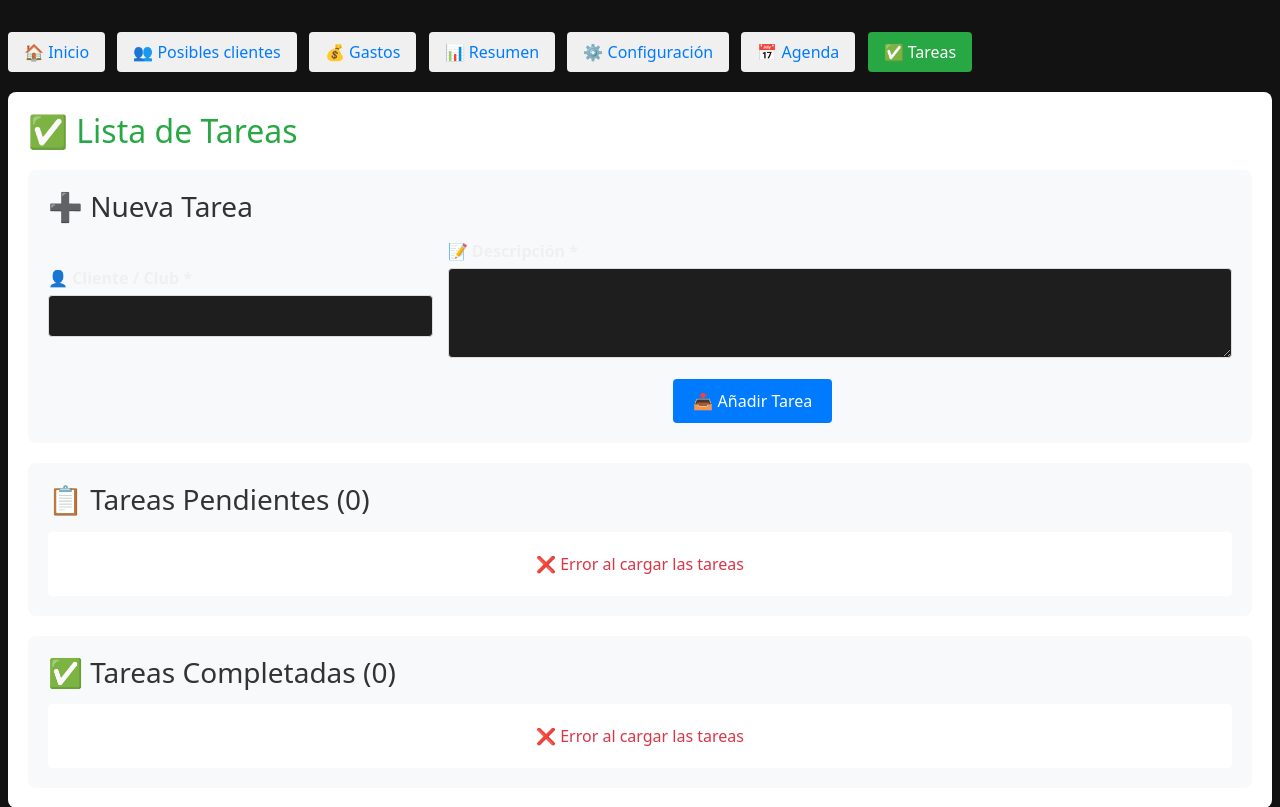
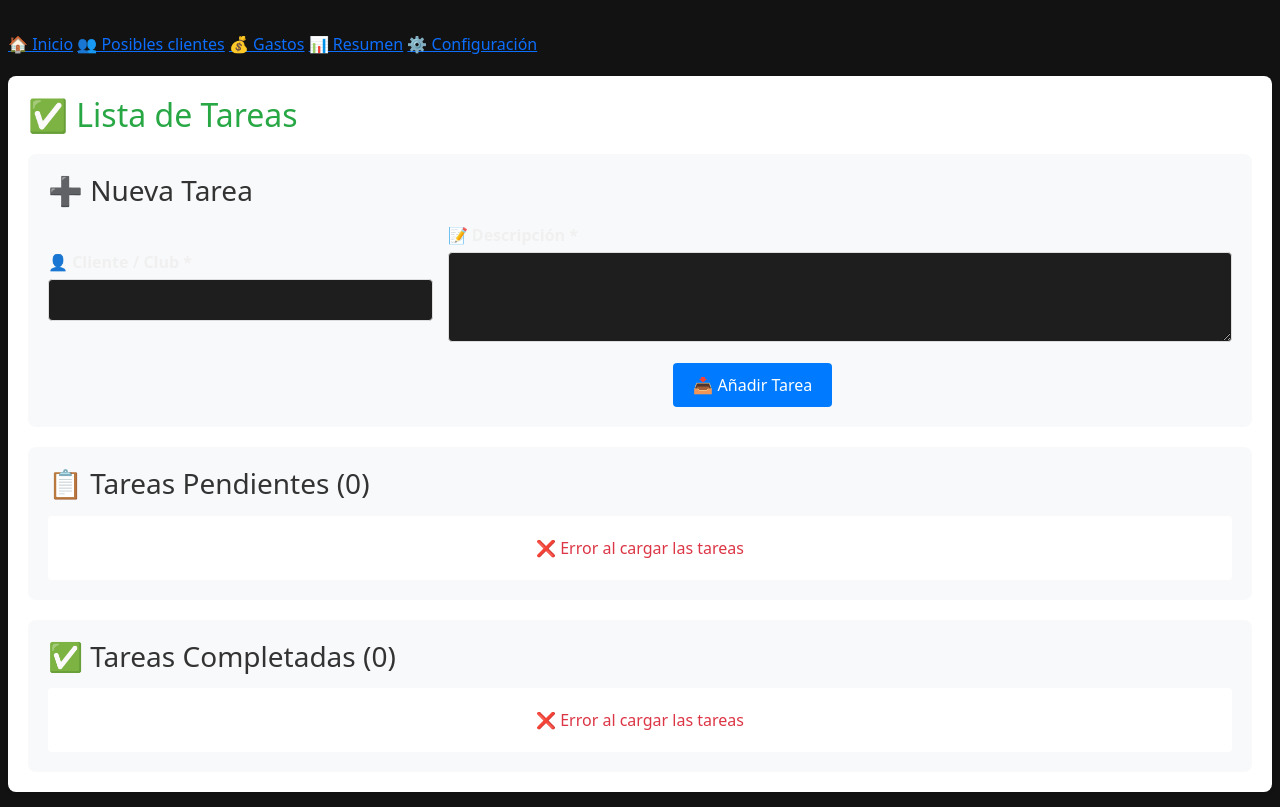
Before and after one commit to LuisPastorMartinez/imperyo_django, a Django app: page /pedidos/tareas/ in a window 1280 px wide. Shown: the part 145-952 px from the top of the page. Run offline with Django 5.2, Linux system fonts and the light colour scheme; a user stored in the database is signed in; data that the repository does not hold is empty.

Commit message:
tareas menu

```diff
--- a/pedidos/templates/pedidos/tareas.html
+++ b/pedidos/templates/pedidos/tareas.html
@@ -5,24 +5,26 @@
 <div style="display: flex; justify-content: space-between; align-items: center; margin-bottom: 20px;">
     <div>
          {% if request.resolver_match.url_name != 'pedidos_home' %}
-        <a href="{% url 'pedidos_home' %}" style="display: inline-block; padding: 8px 16px; margin-right: 8px; background-color: #f0f0f0; color: #007bff; text-decoration: none; border-radius: 4px;">🏠 Inicio</a>
+    <a href="{% url 'pedidos_home' %}" class="nav-item {% if request.resolver_match.url_name == 'pedidos_home' %}active{% endif %}">🏠 Inicio</a>
     {% endif %}
+
+    {% if request.resolver_match.url_name != 'tareas' %}
+    <a href="{% url 'agenda' %}" class="nav-item {% if request.resolver_match.url_name == 'tareasagenda' %}active{% endif %}">📅 Agenda</a>
+    {% endif %}
+
     {% if request.resolver_match.url_name != 'posibles_clientes' %}
-        <a href="{% url 'posibles_clientes' %}" style="display: inline-block; padding: 8px 16px; margin-right: 8px; background-color: #f0f0f0; color: #007bff; text-decoration: none; border-radius: 4px;">👥 Posibles clientes</a>
+    <a href="{% url 'posibles_clientes' %}" class="nav-item {% if request.resolver_match.url_name == 'posibles_clientes' %}active{% endif %}">👥 Posibles clientes</a>
     {% endif %}
     {% if request.resolver_match.url_name != 'gastos' %}
-        <a href="{% url 'gastos' %}" style="display: inline-block; padding: 8px 16px; margin-right: 8px; background-color: #f0f0f0; color: #007bff; text-decoration: none; border-radius: 4px;">💰 Gastos</a>
+    <a href="{% url 'gastos' %}" class="nav-item {% if request.resolver_match.url_name == 'gastos' %}active{% endif %}">💰 Gastos</a>
     {% endif %}
     {% if request.resolver_match.url_name != 'resumen' %}
-        <a href="{% url 'resumen' %}" style="display: inline-block; padding: 8px 16px; margin-right: 8px; background-color: #f0f0f0; color: #007bff; text-decoration: none; border-radius: 4px;">📊 Resumen</a>
+    <a href="{% url 'resumen' %}" class="nav-item {% if request.resolver_match.url_name == 'resumen' %}active{% endif %}">📊 Resumen</a>
     {% endif %}
     {% if request.resolver_match.url_name != 'configuracion' %}
-        <a href="{% url 'configuracion' %}" style="display: inline-block; padding: 8px 16px; margin-right: 8px; background-color: #f0f0f0; color: #007bff; text-decoration: none; border-radius: 4px;">⚙️ Configuración</a>
+    <a href="{% url 'configuracion' %}" class="nav-item {% if request.resolver_match.url_name == 'configuracion' %}active{% endif %}">⚙️ Configuración</a>
     {% endif %}
-        {% if request.resolver_match.url_name != 'agenda' %}
-        <a href="{% url 'agenda' %}" style="display: inline-block; padding: 8px 16px; margin-right: 8px; background-color: #f0f0f0; color: #007bff; text-decoration: none; border-radius: 4px;">📅 Agenda</a>
-        {% endif %}
-        <span style="display: inline-block; padding: 8px 16px; background-color: #28a745; color: white; border-radius: 4px;">✅ Tareas</span>
+
     </div>
 </div>
 
```
Lines whose indentation alone changed are shown as unchanged.
